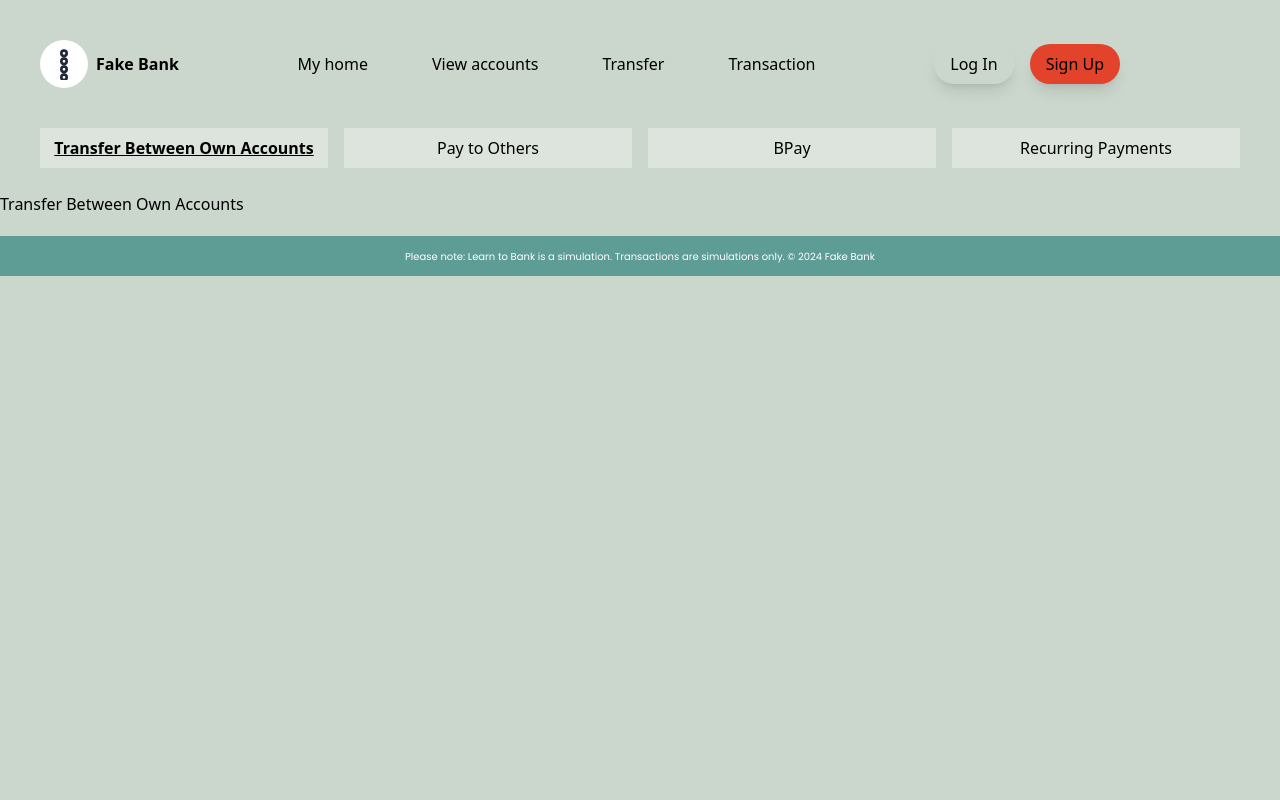
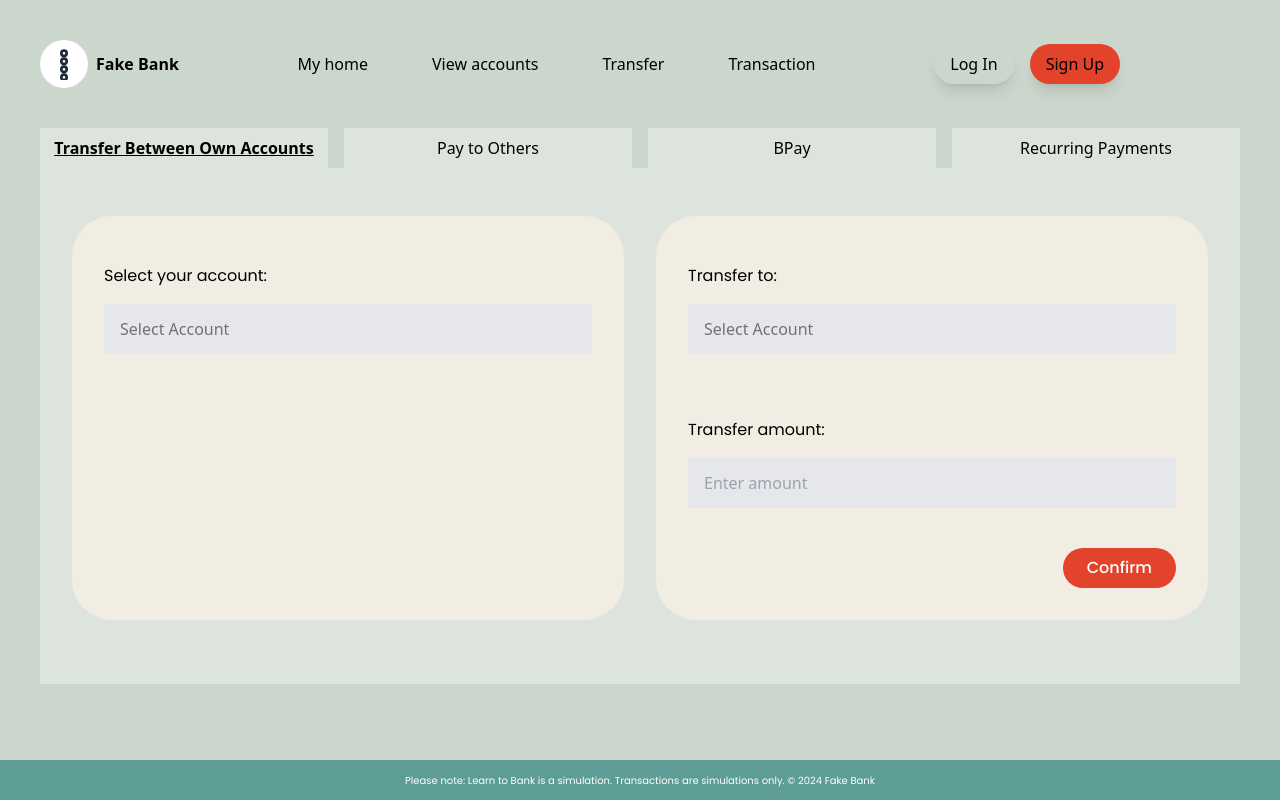
Before and after one commit to ponkpook/Fake-Bank-Front, a React (Create React App) app: page /transfer in a window 1280 px wide. Built offline with nearby package versions, Linux system fonts and the light colour scheme; a web font is replaced by a local one.

Commit message:
implement transferBetweenAccounts component

```diff
--- a/src/components/TransferBetweenAccounts.tsx
+++ b/src/components/TransferBetweenAccounts.tsx
@@ -1,11 +1,114 @@
-import React from "react";
+import React, { useState } from "react";
 
 export const TransferBetweenAccounts: React.FC = () => {
+  const accounts = ["Smart Access", "NetBank Saver"];
+  const [selectedAccount, setSelectedAccount] = useState<string>("");
+  const [selectedTransferTo, setSelectedTransferTo] = useState<string>("");
+  const [transferAmount, setTransferAmount] = useState<string>(""); // Separate state for transfer amount
+  const [isAccountDropdownOpen, setIsAccountDropdownOpen] =
+    useState<boolean>(false);
+  const [isTransferToDropdownOpen, setIsTransferToDropdownOpen] =
+    useState<boolean>(false);
+
+  const handleAccountChange = (account: string) => {
+    setSelectedAccount(account);
+    setSelectedTransferTo(""); // Reset transfer to when a new account is selected
+    setIsAccountDropdownOpen(false);
+  };
+
+  const handleTransferToChange = (account: string) => {
+    setSelectedTransferTo(account);
+    setIsTransferToDropdownOpen(false);
+  };
+
+  const availableTransferToOptions = accounts.filter(
+    (account) => account !== selectedAccount
+  );
+
   return (
-    <div>
-      {/* Transfer Between Accounts JSX goes here */}
-      <h2>Transfer Between Own Accounts</h2>
-      {/* Other elements... */}
+    <div className="flex w-[1200px] justify-center p-space-8 bg-light-green">
+      <div className="flex space-x-8 w-full mt-space-4 mb-space-8">
+        {/* 左侧面板 */}
+        <div className="flex-1 bg-native-milk rounded-[40px] p-space-4 relative">
+          <div className="relative p-space-4">
+            <div className="text-black text-base font-normal font-['Poppins'] mb-space-4 mt-space-4">
+              Select your account:
+            </div>
+            <div className="w-full h-l bg-gray-200 rounded flex items-center justify-between px-space-4 relative">
+              <button
+                className="text-grey-800 w-full text-left"
+                onClick={() => setIsAccountDropdownOpen(!isAccountDropdownOpen)}
+              >
+                {selectedAccount || "Select Account"}
+              </button>
+              {isAccountDropdownOpen && (
+                <div className="absolute top-full mt-space-2 w-full bg-white shadow-lg z-10">
+                  {accounts.map((account) => (
+                    <button
+                      key={account}
+                      className="w-full text-left px-space-4 py-space-2 hover:bg-gray-200 cursor-pointer"
+                      onClick={() => handleAccountChange(account)}
+                    >
+                      {account}
+                    </button>
+                  ))}
+                </div>
+              )}
+            </div>
+          </div>
+        </div>
+
+        {/* 右侧面板 */}
+        <div className="flex-1 bg-native-milk rounded-[40px] p-space-4 relative">
+          <div className="relative p-space-4">
+            <div className="mb-16">
+              <div className="text-black text-base font-normal font-['Poppins'] mb-space-4 mt-space-4">
+                Transfer to:
+              </div>
+              <div className="w-full h-l bg-gray-200 rounded flex items-center justify-between px-space-4 relative">
+                <button
+                  className="text-grey-800 w-full text-left"
+                  onClick={() =>
+                    setIsTransferToDropdownOpen(!isTransferToDropdownOpen)
+                  }
+                  disabled={!selectedAccount} // 禁用按钮直到选择了账户
+                >
+                  {selectedTransferTo || "Select Account"}
+                </button>
+                {isTransferToDropdownOpen && (
+                  <div className="absolute top-full mt-space-2 w-full bg-white shadow-lg z-10">
+                    {availableTransferToOptions.map((account) => (
+                      <button
+                        key={account}
+                        className="w-full text-left px-space-4 py-space-2 hover:bg-gray-200 cursor-pointer"
+                        onClick={() => handleTransferToChange(account)}
+                      >
+                        {account}
+                      </button>
+                    ))}
+                  </div>
+                )}
+              </div>
+            </div>
+            <div className="mb-20">
+              <div className="text-black text-base font-normal font-['Poppins'] mb-space-4">
+                Transfer amount:
+              </div>
+              <input
+                type="number"
+                min="0.00" // 确保输入的值至少为0.01
+                className="w-full h-l bg-gray-200 rounded px-space-4 py-space-2"
+                placeholder="Enter amount"
+                value={transferAmount} // Use the new state variable for amount
+                onChange={(e) => setTransferAmount(e.target.value)}
+              />
+            </div>
+            <button className="absolute bottom-space-4 right-space-4 bg-native-red text-white text-sm font-medium font-['Poppins'] py-space-2 px-space-6 rounded-full">
+              Confirm
+            </button>
+          </div>
+        </div>
+      </div>
     </div>
   );
 };
--- a/src/components/container.tsx
+++ b/src/components/container.tsx
@@ -8,11 +8,13 @@ interface ContainerProps {
 
 export const Container: React.FC<ContainerProps> = ({ children }) => {
   return (
-    <div className="bg-bg-green min-h-screen">
+    <div className="bg-bg-green min-h-screen flex flex-col">
       {/* 导航栏 */}
       <Navbar />
-      {children}
+
       {/* 页面内容 */}
+      <div className="flex-grow">{children}</div>
+
       {/* 页脚 */}
       <Footer />
     </div>
--- a/src/pages/transfer.tsx
+++ b/src/pages/transfer.tsx
@@ -28,7 +28,7 @@ export const Transfer: React.FC = () => {
 
   return (
     <Container>
-      <div className="flex justify-center mb-6 space-x-4">
+      <div className="flex justify-center space-x-4">
         <NavLink
           to="#"
           className={`w-72 h-10 flex items-center justify-center transition bg-light-green hover:bg-teal-green ${
@@ -73,7 +73,9 @@ export const Transfer: React.FC = () => {
         </NavLink>
       </div>
 
-      <div className="component-display">{renderComponent()}</div>
+      <div className="component-display w-[1200px] mx-auto">
+        {renderComponent()}
+      </div>
     </Container>
   );
 };
--- a/tailwind.config.js
+++ b/tailwind.config.js
@@ -57,6 +57,7 @@ module.exports = {
         "light-green": "#DDE4DE",
         "teal-green": "#5E9C96",
         "pale-mint": "#F0F3F0",
+        "light-grey": "#D9D9D9",
       },
       spacing: {
         xxs: "5px",
```
